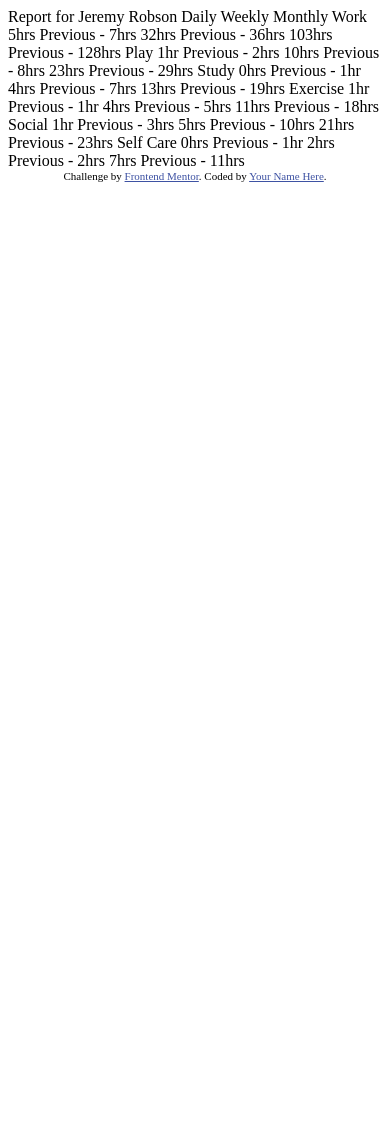
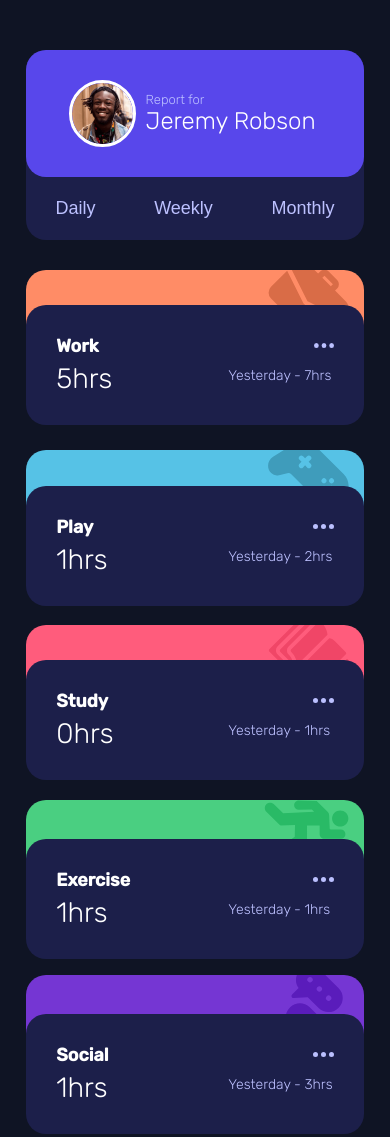
Before and after one commit to bosunabujade/time-tracking-dashboard, a plain HTML site: page index.html in a window 390 px wide. Shown: the top 1137 px of the page. Before the commit the page ends 844 px from the top, so only its background shows below. Drawn offline with Linux system fonts and the light colour scheme.

Commit message:
Added the mobile css and html tags

```diff
--- a/index.html
+++ b/index.html
@@ -2,79 +2,115 @@
 <html lang="en">
 <head>
   <meta charset="UTF-8">
-  <meta name="viewport" content="width=device-width, initial-scale=1.0"> <!-- displays site properly based on user's device -->
+  <meta name="viewport" content="width=device-width, initial-scale=1.0">
 
   <link rel="icon" type="image/png" sizes="32x32" href="./images/favicon-32x32.png">
 
   <title>Frontend Mentor | Time tracking dashboard</title>
 
-  <!-- Feel free to remove these styles or customise in your own stylesheet 👍 -->
-  <style>
-    .attribution { font-size: 11px; text-align: center; }
-    .attribution a { color: hsl(228, 45%, 44%); }
-  </style>
+  <link rel="preconnect" href="https://fonts.googleapis.com">
+  <link rel="preconnect" href="https://fonts.gstatic.com" crossorigin>
+  <link href="https://fonts.googleapis.com/css2?family=Rubik:wght@300;400;500&display=swap" rel="stylesheet">
+
+  <link rel="stylesheet" href="./styles.css">
+
 </head>
 <body>
+  <main>
 
-  Report for
-  Jeremy Robson
+    <section class="profile">
+      <div class="profile-pic">
+      <img src="./images/image-jeremy.png" alt="Jeremy Robson Profile picture">
+      <h1>Report for
+        <br>
+        <span>Jeremy Robson</span>
+      </h1>
+      </div>
+      <div class="time-span">
+        <button>Daily</button>
+        <button>Weekly</button>
+        <button>Monthly</button>
+      </div>
+    </section>
 
-  Daily
-  Weekly
-  Monthly
+    <section class="work">
+      <div class="icons">
+        <img src="./images/icon-work.svg" alt="briefcase bag">
+      </div>
+      <div class="stats">
+        <h2>Work</h2>
+        <img src="./images/icon-ellipsis.svg" alt="ellipsis icon" class="ellipsis">
+        <h3 class="daily">5hrs</h3>
+        <p class="daily">Yesterday - 7hrs</p>
+      </div>
+    </section>
 
-  Work
-  5hrs <!-- daily -->
-  Previous - 7hrs <!-- daily -->
-  32hrs <!-- weekly -->
-  Previous - 36hrs <!-- weekly -->
-  103hrs <!-- monthly -->
-  Previous - 128hrs <!-- monthly -->
+    <section class="play">
+      <div class="icons">
+        <img src="./images/icon-play.svg" alt="video game remote">
+      </div>
+      <div class="stats">
+        <h2>Play</h2>
+        <img src="./images/icon-ellipsis.svg" alt="ellipsis icon">
+        <h3 class="daily">1hrs</h3>
+        <p class="daily">Yesterday - 2hrs</p>
+      </div>
+    </section>
 
-  Play
-  1hr <!-- daily -->
-  Previous - 2hrs <!-- daily -->
-  10hrs <!-- weekly -->
-  Previous - 8hrs <!-- weekly -->
-  23hrs <!-- monthly -->
-  Previous - 29hrs <!-- monthly -->
+    <section class="study">
+      <div class="icons">
+        <img src="./images/icon-study.svg" alt="open book">
+      </div>
+      <div class="stats">
+        <h2>Study</h2>
+        <img src="./images/icon-ellipsis.svg" alt="ellipsis icon">
+        <h3 class="daily">0hrs</h3>
+        <p class="daily">Yesterday - 1hrs</p>
+      </div>
+    </section>
 
-  Study
-  0hrs <!-- daily -->
-  Previous - 1hr <!-- daily -->
-  4hrs <!-- weekly -->
-  Previous - 7hrs <!-- weekly -->
-  13hrs <!-- monthly -->
-  Previous - 19hrs <!-- monthly -->
+    <section class="exercise">
+      <div class="icons">
+        <img src="./images/icon-exercise.svg" alt="a running icon">
+      </div>
+      <div class="stats">
+        <h2>Exercise</h2>
+        <img src="./images/icon-ellipsis.svg" alt="ellipsis icon">
+        <h3 class="daily">1hrs</h3>
+        <p class="daily">Yesterday - 1hrs</p>
+      </div>
+    </section>
 
-  Exercise
-  1hr <!-- daily -->
-  Previous - 1hr <!-- daily -->
-  4hrs <!-- weekly -->
-  Previous - 5hrs <!-- weekly -->
-  11hrs <!-- monthly -->
-  Previous - 18hrs <!-- monthly -->
+    <section class="social">
+      <div class="icons">
+        <img src="./images/icon-social.svg" alt="message bubbles">
+      </div>
+      <div class="stats">
+        <h2>Social</h2>
+        <img src="./images/icon-ellipsis.svg" alt="ellipsis icon">
+        <h3 class="daily">1hrs</h3>
+        <p class="daily">Yesterday - 3hrs</p>
+      </div>
+    </section>
 
-  Social
-  1hr <!-- daily -->
-  Previous - 3hrs <!-- daily -->
-  5hrs <!-- weekly -->
-  Previous - 10hrs <!-- weekly -->
-  21hrs <!-- monthly -->
-  Previous - 23hrs <!-- monthly -->
-
-  Self Care
-  0hrs <!-- daily -->
-  Previous - 1hr <!-- daily -->
-  2hrs <!-- weekly -->
-  Previous - 2hrs <!-- weekly -->
-  7hrs <!-- monthly -->
-  Previous - 11hrs <!-- monthly -->
-
-
-  <div class="attribution">
-    Challenge by <a href="https://www.frontendmentor.io?ref=challenge" target="_blank">Frontend Mentor</a>.
+    <section class="care">
+      <div class="icons">
+        <img src="./images/icon-self-care.svg" alt="heart icon with a plus">
+      </div>
+      <div class="stats">
+        <h2>Self Care</h2>
+        <img src="./images/icon-ellipsis.svg" alt="ellipsis icon">
+        <h3 class="daily">0hrs</h3>
+        <p class="daily">Yesterday - 1hrs</p>
+      </div>
+    </section>
+  </main>
+  <footer>
+    <div class="attribution">
+    Challenge by
+    <a href="https://www.frontendmentor.io?ref=challenge" target="_blank">Frontend Mentor</a>.
     Coded by <a href="#">Your Name Here</a>.
-  </div>
+    </div>
+  </footer>
 </body>
 </html>
--- /dev/null
+++ b/styles.css
@@ -0,0 +1,233 @@
+
+body {
+    align-items: center;
+    background-color: hsl(226, 43%, 10%);
+    color: white;
+    display: flex;
+    font-family: 'Rubik', sans-serif;
+    flex-flow: wrap;
+    justify-content: center;
+    margin: 0 auto;
+    width: 375px;
+}
+
+main {
+    margin-top: 50px;
+    margin-bottom: 100px;
+    width: 90%;
+}
+
+section {
+    align-items: center;
+    display: flex;
+    flex-flow: wrap;
+    justify-content: center;
+    margin: 0;
+    width: 100%;
+}
+
+.profile {
+    background-color: hsl(235, 46%, 20%);
+    border-radius: 20px;
+}
+
+.profile-pic {
+    background-color: hsl(246, 80%, 60%);
+    align-items: center;
+    display: flex;
+    border-radius: 20px;
+    flex-flow: wrap;
+    justify-content: center;
+    width: 100%;
+}
+.profile-pic img {
+    border: 3px solid white;
+    border-radius: 50%;
+    margin: 30px 10px;
+    width: 18%;
+}
+
+h1 {
+    color: hsl(236, 100%, 87%);
+    font-size: 13px;
+    font-weight: 300;
+    width: 55%;
+}
+
+h1 span {
+    color: white;
+    font-size: 24px;
+}
+
+.time-span  {
+    display: flex;
+    justify-content: space-around;
+    margin: 20px 0;
+    width: 100%;
+}
+
+.time-span button {
+    background-color: transparent;
+    border: none;
+    color: hsl(236, 100%, 87%);
+    font-size: 18px;
+    font-weight: 300;
+}
+
+.time-span button:hover {
+    color: white;
+    font-weight: 400;
+}
+
+.time-span button:active {
+    color: white;
+    font-weight: 400;
+}
+
+
+.icons  {
+    border-radius: 20px;
+    text-align: end;
+    width: 100%;
+    position: relative;
+    top: 50px;
+    z-index: -1;
+}
+
+.play,
+.study,
+.exercise,
+.social,
+.care  {
+    height: 175px;
+}
+
+.work {
+    height: 160px;
+    position: relative;
+    top: -20px;
+}
+
+
+.work .icons {
+    background-color: hsl(15, 100%, 70%);
+
+}
+
+.work .icons img {
+    position: relative;
+    padding-right: 15px;
+    object-fit: cover;
+    object-position: 0 -10px;
+    width: 24%;
+}
+
+.stats {
+    align-items: center;
+    background-color: hsl(235, 46%, 20%);
+    border-radius: 20px;
+    display: flex;
+    flex-flow: wrap;
+    justify-content: space-between;
+    padding: 30px;
+    width: 100%;
+}
+
+h2 {
+    font-size: 18px;
+    margin: 0;
+    width: 45%;
+}
+
+.ellipsis {
+    fill: hsl(236, 100%, 87%);
+    margin: 5px 0 5px 10px;
+    width: 7%;
+}
+
+h3 {
+    font-size: 28px ;
+    font-weight: 300;
+    margin: 5px 0 0 0;
+    width: 50%;
+}
+
+p {
+    color: hsl(236, 100%, 87%);
+    font-size: 14px;
+    font-weight: 300;
+    margin: 0;
+    width: 38%;
+}
+
+.play .icons {
+    background-color: hsl(195, 74%, 62%);
+}
+
+.play .icons img {
+    position: relative;
+    padding-right: 15px;
+    object-fit: cover;
+    object-position: 0 -10px;
+    width: 24%;
+}
+
+.study .icons {
+    background-color: hsl(348, 100%, 68%);
+}
+
+.study .icons img {
+    position: relative;
+    padding-right: 15px;
+    object-fit: cover;
+    object-position: 0 -10px;
+    width: 24%;
+}
+
+.exercise .icons {
+    background-color: hsl(145, 58%, 55%);
+}
+
+.exercise .icons img {
+    height: 85px;
+    position: relative;
+    padding-right: 15px;
+    object-fit: contain;
+    object-position: 0 0;
+    width: 25%;
+}
+
+.social .icons {
+    background-color: hsl(264, 64%, 52%) ;
+}
+
+.social .icons img {
+    height: 85px;
+    position: relative;
+    padding-right: 15px;
+    object-fit: cover;
+    object-position: 0 -15px;
+    width: 23%;
+}
+
+.care .icons {
+    background-color: hsl(43, 84%, 65%);
+
+}
+
+.care .icons img {
+    height: 85px;
+    position: relative;
+    object-fit: none;
+    object-position: 0 -10px;
+    width: 24%;
+}
+
+.attribution {
+    font-size: 11px;
+    text-align: center;
+}
+
+.attribution a {
+    color: hsl(228, 45%, 44%);
+}
```
